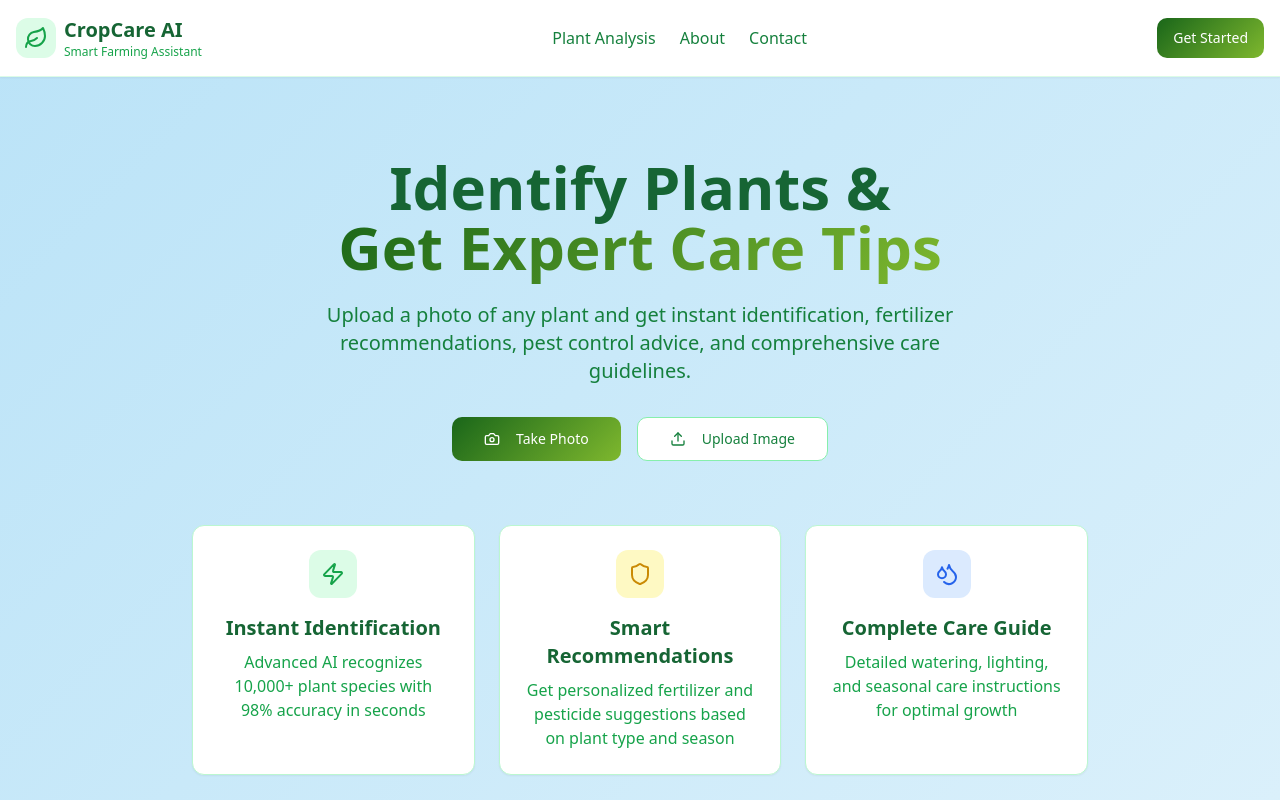
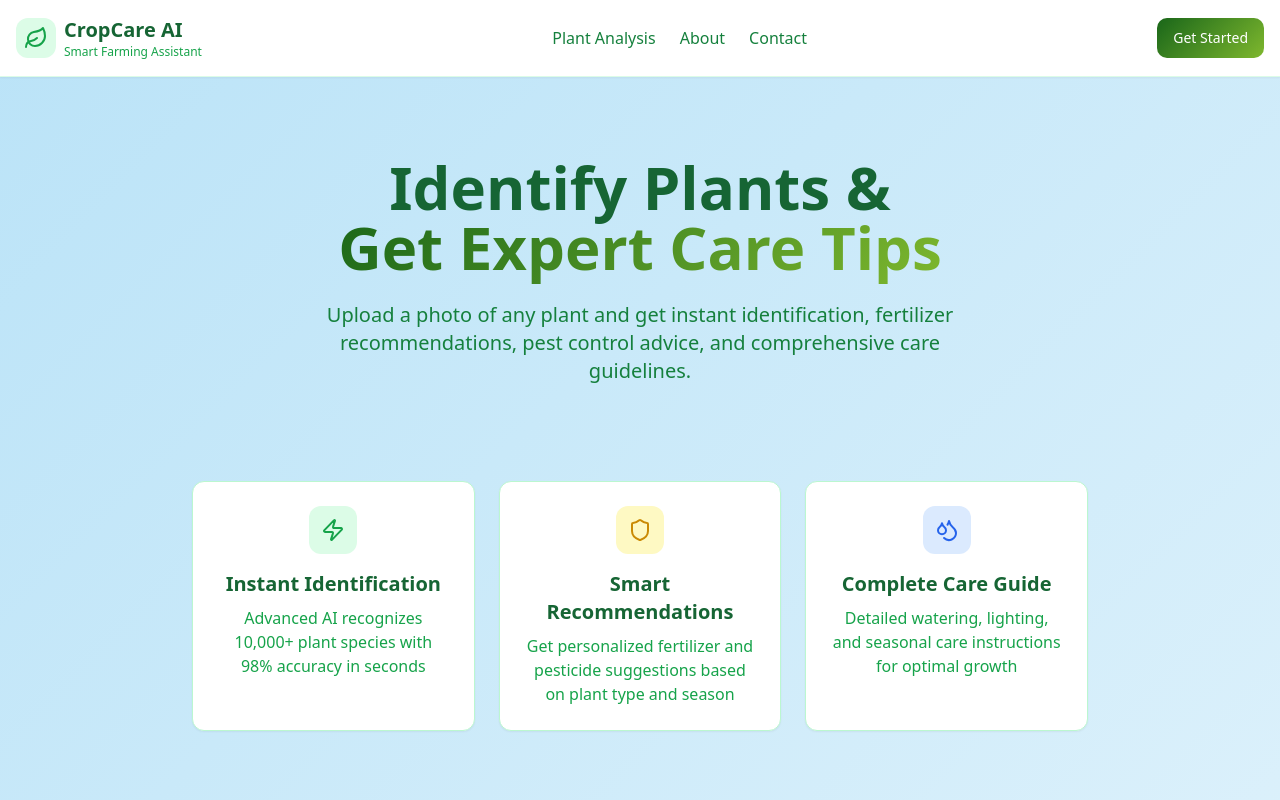
Before and after one commit to Varalakshmipandranki2005/bloom-buddy-advisor, a React (Vite) app: page / in a window 1280 px wide. Shown: the top 800 px of the page. Built offline with nearby package versions, Linux system fonts and the light colour scheme.

Commit message:
Visual edit in Lovable
Edited UI in Lovable

```diff
--- a/src/components/HeroSection.tsx
+++ b/src/components/HeroSection.tsx
@@ -1,11 +1,8 @@
-
 import { Camera, Upload, Zap, Shield, Droplets } from "lucide-react";
 import { Button } from "@/components/ui/button";
 import { Card } from "@/components/ui/card";
-
 const HeroSection = () => {
-  return (
-    <section className="py-20 px-4">
+  return <section className="py-20 px-4">
       <div className="container mx-auto text-center">
         <h1 className="text-5xl md:text-6xl font-bold text-green-800 mb-6 leading-tight">
           Identify Plants &<br />
@@ -20,14 +17,8 @@ const HeroSection = () => {
         </p>
 
         <div className="flex flex-col sm:flex-row gap-4 justify-center mb-16">
-          <Button size="lg" className="plant-gradient text-white hover:opacity-90 transition-opacity">
-            <Camera className="w-5 h-5 mr-2" />
-            Take Photo
-          </Button>
-          <Button size="lg" variant="outline" className="border-green-300 text-green-700 hover:bg-green-50">
-            <Upload className="w-5 h-5 mr-2" />
-            Upload Image
-          </Button>
+
+
         </div>
 
         {/* Feature Cards */}
@@ -63,8 +54,6 @@ const HeroSection = () => {
           </Card>
         </div>
       </div>
-    </section>
-  );
+    </section>;
 };
-
 export default HeroSection;
```
